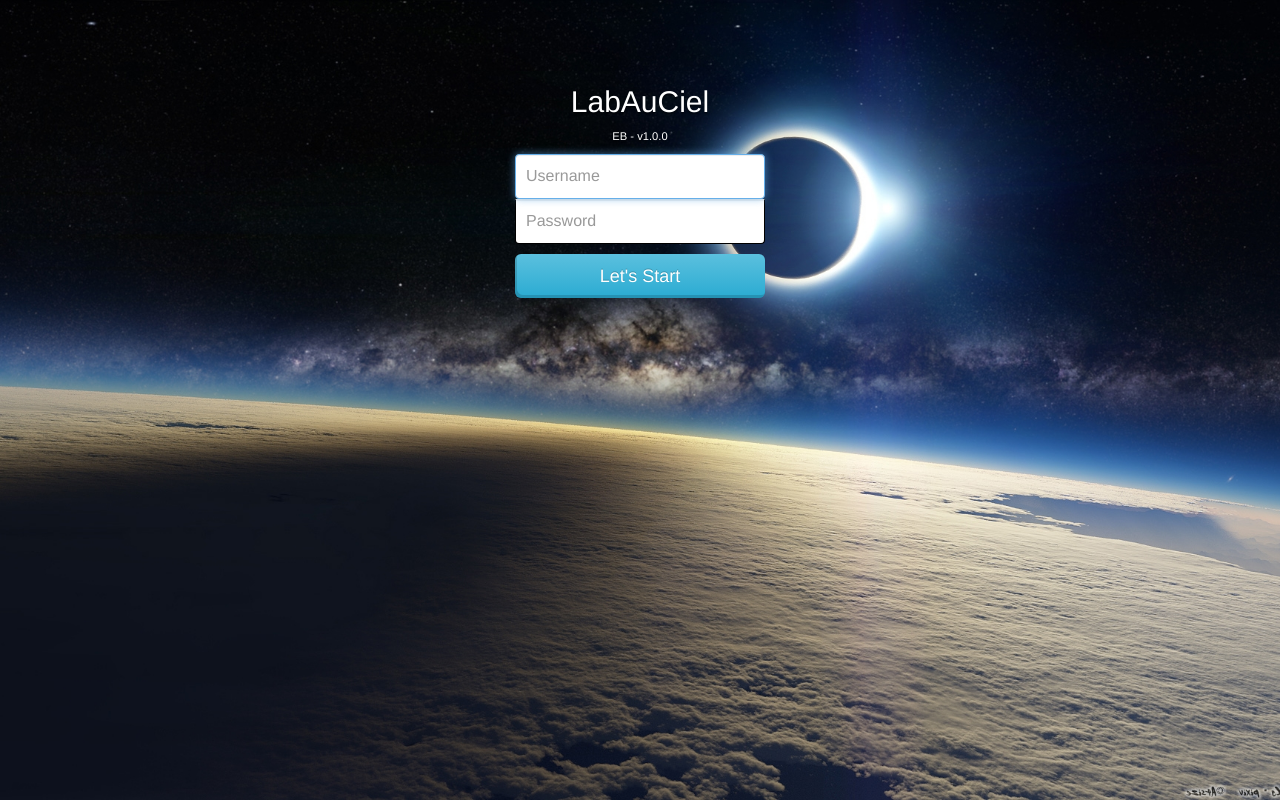
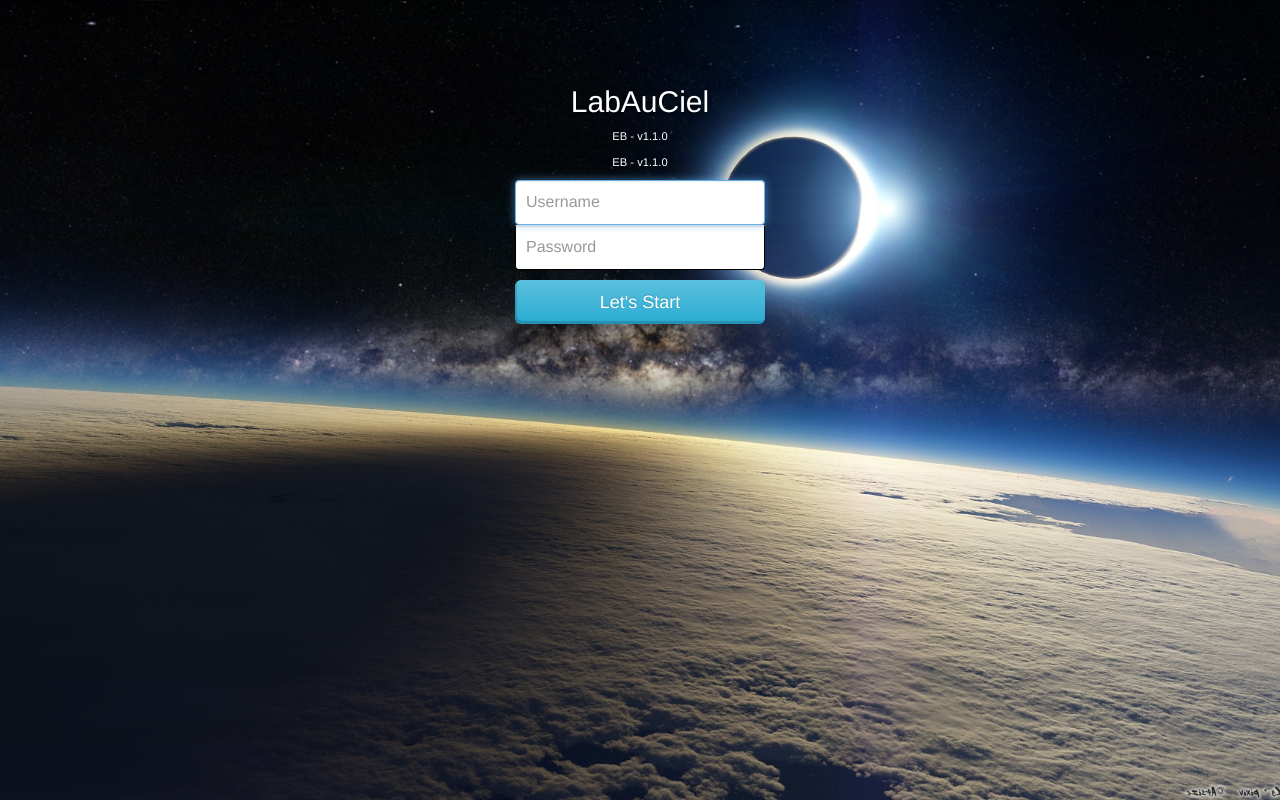
Before and after one commit to samAnnisBrown/LabAuCiel, a Flask app: page / in a window 1280 px wide. Run offline with Flask 2, Linux system fonts and the light colour scheme; parts of the project's set-up code (start-up, migrations or seed data) failed here and were passed over; some libraries are stand-ins or nearby versions.

Commit message:
Version increment

```diff
--- a/templates/login.html
+++ b/templates/login.html
@@ -16,7 +16,8 @@
     <div class="container">
         <form class="form-signin" action="/login" method="POST">
             <h2 class="form-signin-heading text-muted">LabAuCiel</h2>
-            <div class="form-signin-heading text-muted" style="font-size: 80%">EB - v1.0.0</div>
+            <div class="form-signin-heading text-muted" style="font-size: 80%">EB - v1.1.0</div>
+            <div class="form-signin-heading text-muted" style="font-size: 80%">EB - v1.1.0</div>
             <input class="form-control" type="username" name="username" placeholder="Username" required="" autofocus="">
             <input class="form-control" type="password" name="password" placeholder="Password" required="">
             <input class="btn btn-lg btn-info btn-block" type="submit" value="Let's Start">
```
